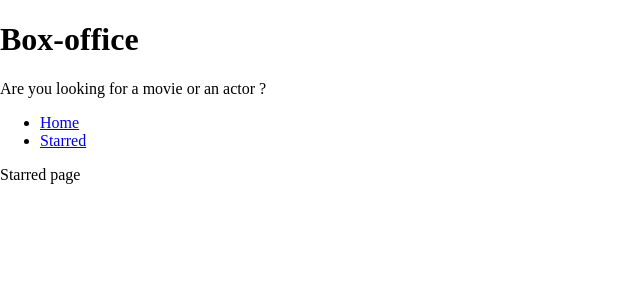
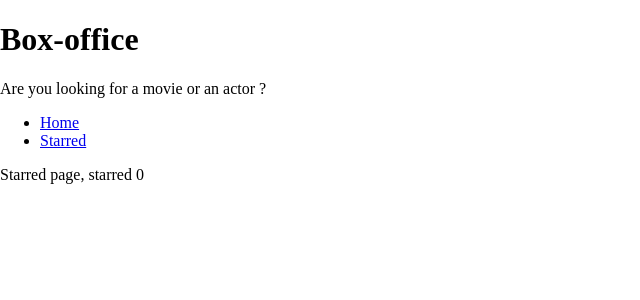
Before and after one commit to ByteCodeSculptorPro/box-office, a React (Create React App) app: page /starred in a window 1280 px wide. Shown: the top 300 px of the page, without its empty margins (0-640 px from the left). Built offline with nearby package versions, Linux system fonts and the light colour scheme.

Commit message:
created useStarredShow  custom hook. Placed useStarredShows hook logic in a separate file, tell user that whether show is starred or not.

```diff
--- a/src/Components/shows/ShowCard.jsx
+++ b/src/Components/shows/ShowCard.jsx
@@ -1,6 +1,13 @@
 //import { Link } from 'react-router-dom';
 
-export default function ShowCard({ name, image, id, summary, onStarMeClick }) {
+export default function ShowCard({
+  name,
+  image,
+  id,
+  summary,
+  onStarMeClick,
+  isStarred,
+}) {
   const summaryStripped = summary
     ? summary.split(' ').slice(0, 10).join(' ').replace(/<.+>/g, '')
     : 'No descriptions';
@@ -16,7 +23,7 @@
         Read more
       </a>
       <button type="button" onClick={() => onStarMeClick(id)}>
-        Star me
+        {isStarred ? 'Unstar me' : 'Star me'}
       </button>
     </div>
   );
--- a/src/Components/shows/ShowGrid.jsx
+++ b/src/Components/shows/ShowGrid.jsx
@@ -1,34 +1,37 @@
-import { useEffect, useReducer } from 'react';
+//import { useEffect, useReducer } from 'react';
+import { useStarredShows } from '../../lib/useStarredShows';
 import ShowCard from './ShowCard';
 
-const usePresistedReducer = (reducer, initialState, localStorageKey) => {
-  const [state, dispatch] = useReducer(reducer, initialState, initial => {
-    const persistedValue = localStorage.getItem(localStorageKey);
+// const usePresistedReducer = (reducer, initialState, localStorageKey) => {
+//   const [state, dispatch] = useReducer(reducer, initialState, initial => {
+//     const persistedValue = localStorage.getItem(localStorageKey);
 
-    return persistedValue ? JSON.parse(persistedValue) : initial;
-  });
-  useEffect(() => {
-    localStorage.setItem(localStorageKey, JSON.stringify(state));
-  }, [state, localStorageKey]);
-  return [state, dispatch];
-};
-const starredShowsReducer = (currentStarred, action) => {
-  switch (action.type) {
-    case 'STAR':
-      return [...currentStarred, action.showId];
-    case 'UNSTAR':
-      return currentStarred.filter(showId => showId != action.showId);
-    default:
-      return currentStarred;
-  }
-};
+//     return persistedValue ? JSON.parse(persistedValue) : initial;
+//   });
+//   useEffect(() => {
+//     localStorage.setItem(localStorageKey, JSON.stringify(state));
+//   }, [state, localStorageKey]);
+//   return [state, dispatch];
+// };
+// const starredShowsReducer = (currentStarred, action) => {
+//   switch (action.type) {
+//     case 'STAR':
+//       return [...currentStarred, action.showId];
+//     case 'UNSTAR':
+//       return currentStarred.filter(showId => showId != action.showId);
+//     default:
+//       return currentStarred;
+//   }
+// };
 export default function ShowGrid({ shows }) {
   // const [starredShows, dispatchStarred] = useReducer(starredShowsReducer, []);
-  const [starredShows, dispatch] = usePresistedReducer(
-    starredShowsReducer,
-    [],
-    'starredShows'
-  );
+
+  // const [starredShows, dispatch] = usePresistedReducer(
+  //   starredShowsReducer,
+  //   [],
+  //   'starredShows'
+  // );
+  const [starredShows, dispatch] = useStarredShows();
   const onStarMeClick = showId => {
     const isStarred = starredShows.includes(showId);
     if (isStarred) dispatch({ type: 'UNSTAR', showId });
@@ -47,6 +50,7 @@
             data.show.image ? data.show.image.medium : '/not-found-image.png'
           }
           onStarMeClick={onStarMeClick}
+          isStarred={starredShows.includes(data.show.id)}
         />
       ))}
     </div>
--- /dev/null
+++ b/src/lib/useStarredShows.js
@@ -0,0 +1,26 @@
+import { useEffect, useReducer } from 'react';
+const usePresistedReducer = (reducer, initialState, localStorageKey) => {
+  const [state, dispatch] = useReducer(reducer, initialState, initial => {
+    const persistedValue = localStorage.getItem(localStorageKey);
+
+    return persistedValue ? JSON.parse(persistedValue) : initial;
+  });
+  useEffect(() => {
+    localStorage.setItem(localStorageKey, JSON.stringify(state));
+  }, [state, localStorageKey]);
+  return [state, dispatch];
+};
+const starredShowsReducer = (currentStarred, action) => {
+  switch (action.type) {
+    case 'STAR':
+      return [...currentStarred, action.showId];
+    case 'UNSTAR':
+      return currentStarred.filter(showId => showId != action.showId);
+    default:
+      return currentStarred;
+  }
+};
+
+export const useStarredShows = () => {
+  return usePresistedReducer(starredShowsReducer, [], 'starredShows');
+};
--- a/src/pages/Starred.jsx
+++ b/src/pages/Starred.jsx
@@ -1,3 +1,7 @@
+import { useStarredShows } from '../lib/useStarredShows';
+
 export default function Starred() {
-  return <div>Starred page</div>;
+  const [starredShows] = useStarredShows();
+
+  return <div>Starred page, starred {starredShows.length}</div>;
 }
```
